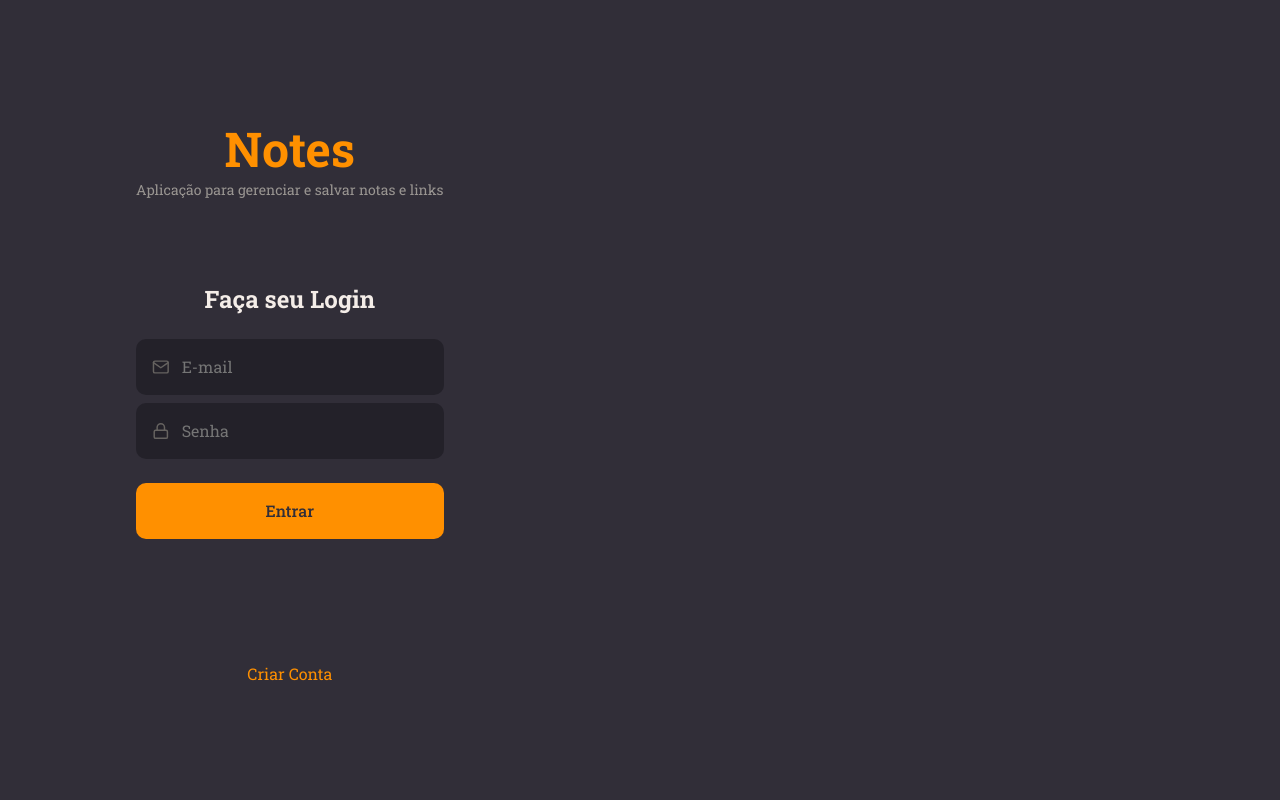
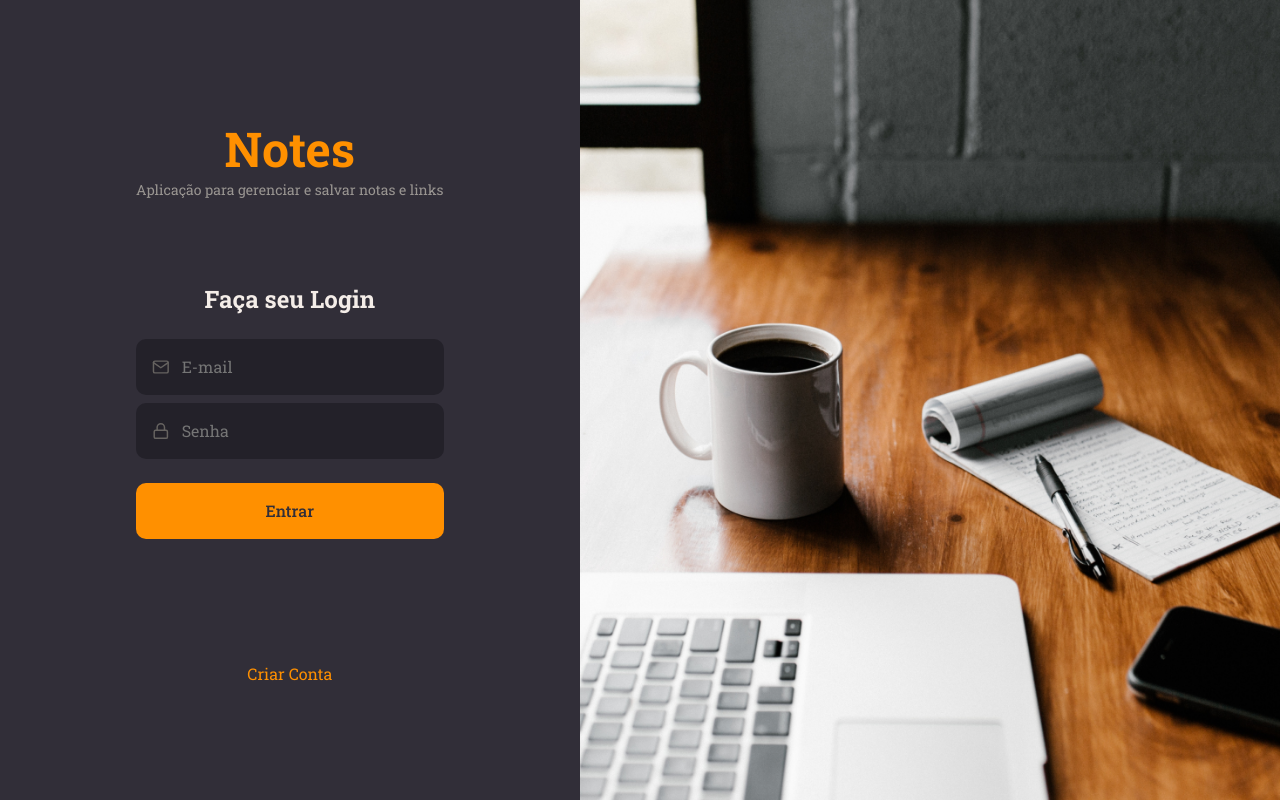
Before and after one commit to rodfrutuoso/Notes, a React (Vite) app: page / in a window 1280 px wide. Built offline with nearby package versions, Linux system fonts and the light colour scheme.

Commit message:
colocado imagem

```diff
--- a/src/pages/SignIn/index.jsx
+++ b/src/pages/SignIn/index.jsx
@@ -1,4 +1,4 @@
-import { Container, Form } from "./styles";
+import { Container, Form, Background } from "./styles";
 import { Input } from "../../components/Input"
 import { FiLogIn, FiMail, FiLock } from "react-icons/fi"
 import { Button } from "../../components/Button"
@@ -26,6 +26,8 @@
           Criar Conta
         </a>
       </Form>
+
+      <Background/>
     </Container>
   );
 }
--- a/src/pages/SignIn/styles.js
+++ b/src/pages/SignIn/styles.js
@@ -1,4 +1,5 @@
 import styled from "styled-components";
+import backgroundImg from "../../../assets/background.png"
 
 export const Container = styled.div`
     height: 100vh;
@@ -36,3 +37,10 @@
         color: ${({ theme }) => theme.COLORS.ORANGE}
     }
 `
+
+export const Background = styled.div`
+    flex: 1;
+    background: url(${backgroundImg}) no-repeat center center;
+    background-size: cover;
+
+`
```
Also changed, not shown: assets/background.png (added).
